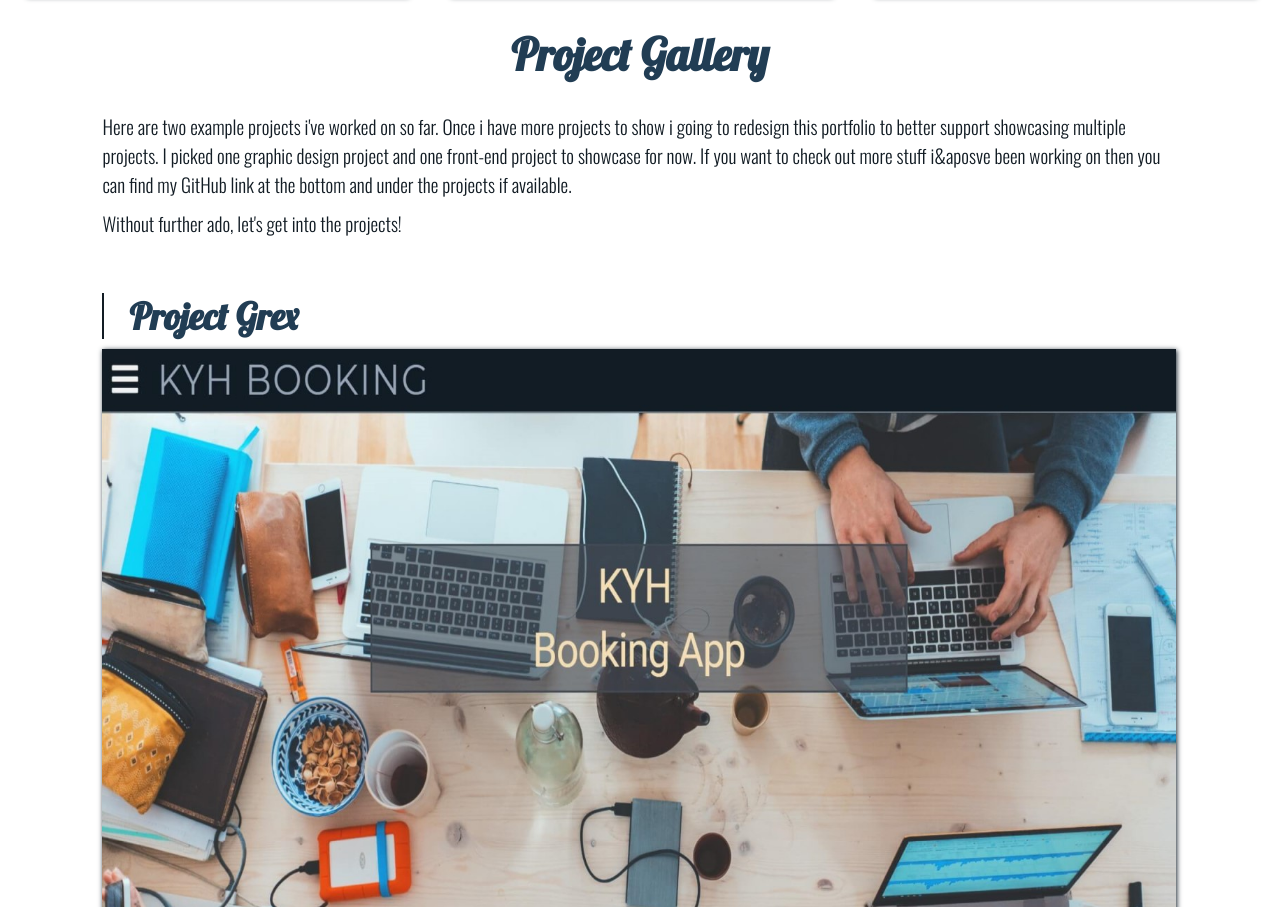
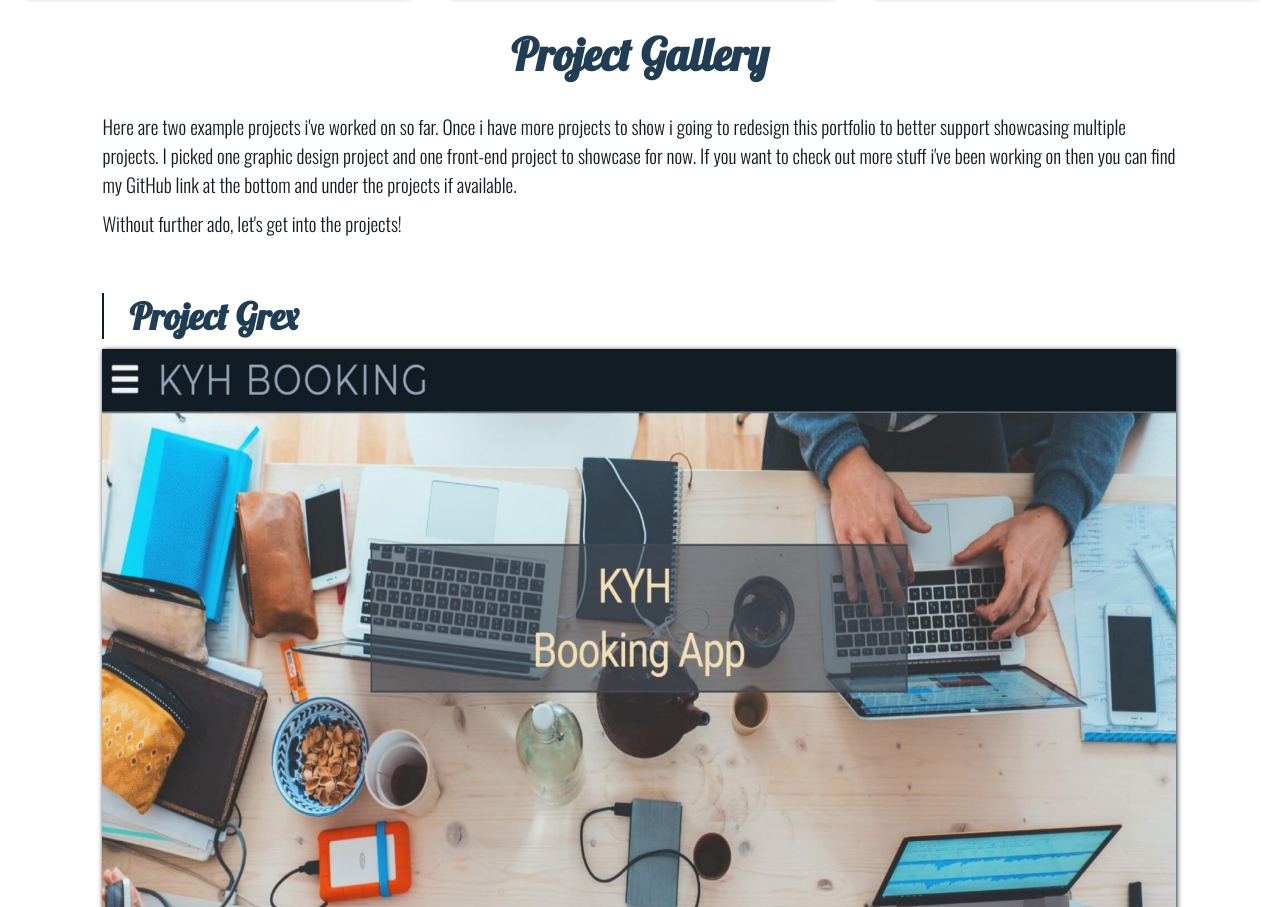
Before and after one commit to Aarux/react_portfolio, a React (Create React App) app: page / in a window 1280 px wide. Shown: the part 1413-2320 px from the top of the page. Built offline with nearby package versions, Linux system fonts and the light colour scheme; no server answers.

Commit message:
minor fix

```diff
--- a/src/components/Gallery/index.js
+++ b/src/components/Gallery/index.js
@@ -19,7 +19,7 @@ export class Gallery extends Component {
           more projects to show i going to redesign this portfolio to better
           support showcasing multiple projects. I picked one graphic design
           project and one front-end project to showcase for now. If you want to
-          check out more stuff i&aposve been working on then you can find my
+          check out more stuff i&apos;ve been working on then you can find my
           GitHub link at the bottom and under the projects if available.
         </p>
         <p>Without further ado, let&apos;s get into the projects!</p>
@@ -34,7 +34,7 @@ export class Gallery extends Component {
           stuff. When you sign up you can do so with different roles: ADMIN,
           TEACHER, STUDENT or no role. Depending on the different roles you will
           get different access. ADMIN and TEACHER is the only role that gets
-          full access. Let&aposs check out the different key functions.
+          full access. Let&apos;s check out the different key functions.
         </p>
         <p>
           <strong>Features:</strong>
```
